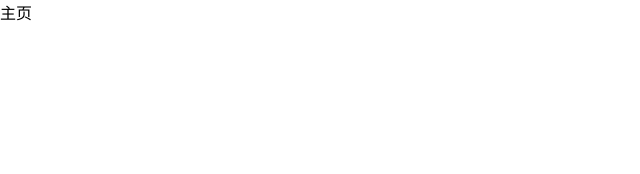
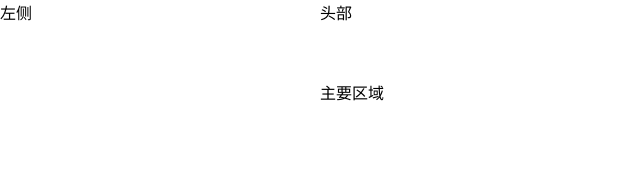
Before and after one commit to lmx15026569517/heimatoutiao89, a Vue app: page /login#/home in a window 1280 px wide. Shown: the top 174 px of the page, without its empty margins (0-640 px from the left). Built offline with nearby package versions, Linux system fonts and the light colour scheme.

Commit message:
黑马头条cp-主页模块-页面布局

```diff
--- a/src/views/home/index.vue
+++ b/src/views/home/index.vue
@@ -1,5 +1,21 @@
 <template>
-  <div>主页</div>
+  <!-- 放置一个最外层的容器 -->
+  <el-container>
+    <!-- 先左右布局 -->
+   <el-aside>左侧</el-aside>
+   <!-- <el-container> -->
+     <el-container>
+       <!-- 上下布局 -->
+       <el-header>
+         头部
+         </el-header>
+         <!-- 主要区域 -->
+         <el-main>
+           主要区域
+         </el-main>
+
+     </el-container>
+  </el-container>
 </template>
 
 <script>
--- a/src/views/login/index.vue
+++ b/src/views/login/index.vue
@@ -30,6 +30,7 @@
 </template>
 
 <script>
+
 export default {
 // 在data定义表单数据对象
   data () {
@@ -72,7 +73,17 @@ export default {
       this.$refs.myForm.validate(function (isOK) {
         if (isOK) {
           // 认为前端校验登录表单成功
-          console.log('前端校验成功,发送用户名和密码到后校验成功')
+          // console.log('前端校验成功,发送用户名和密码到后校验成功')
+          this.$axios({
+            url: '/authorizations', // 请求地址
+            method: 'post',
+            data: this.loginForm
+          }).then(result => {
+            window.localStorage.setLtem('user-token', result.data.data.token) // 前端缓存令牌
+            // 成功后才会进入到then
+          }).catch(error => {
+            console.log(error)
+          })
         }
       })
     }
```
